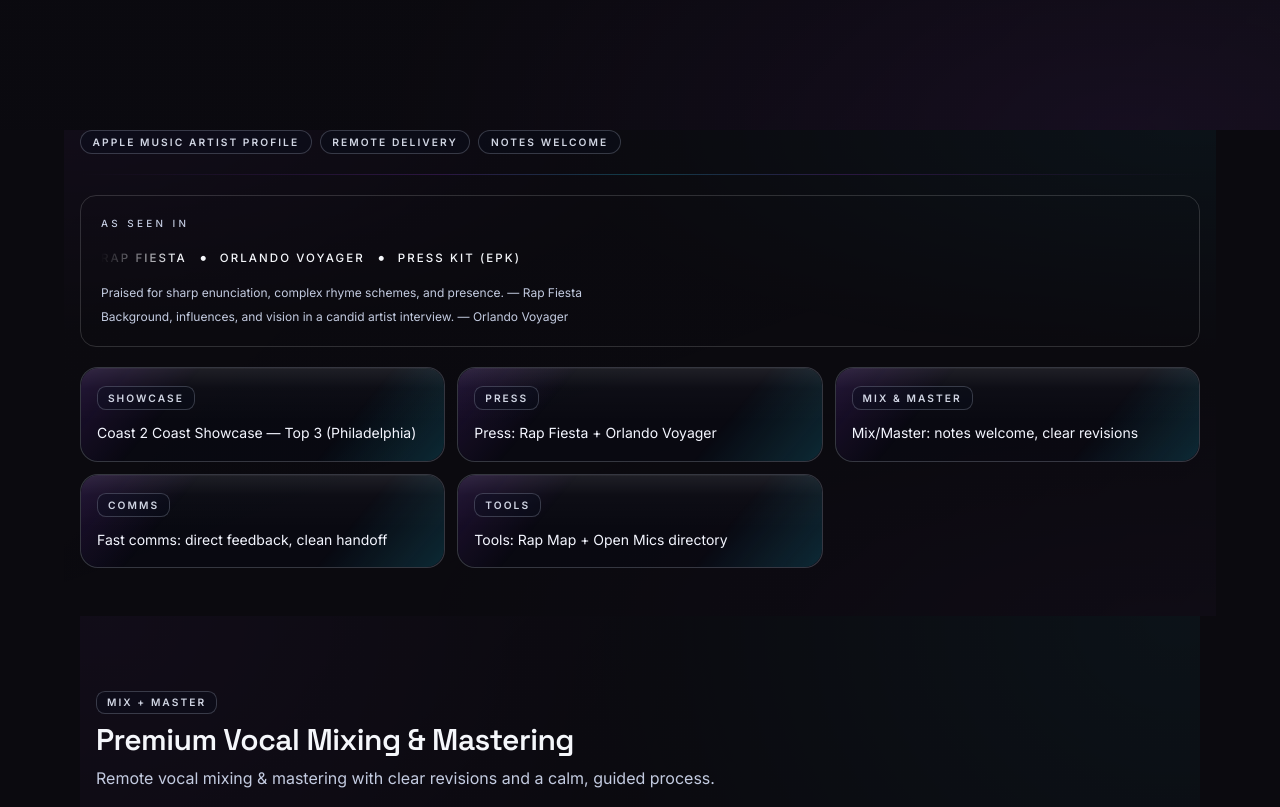
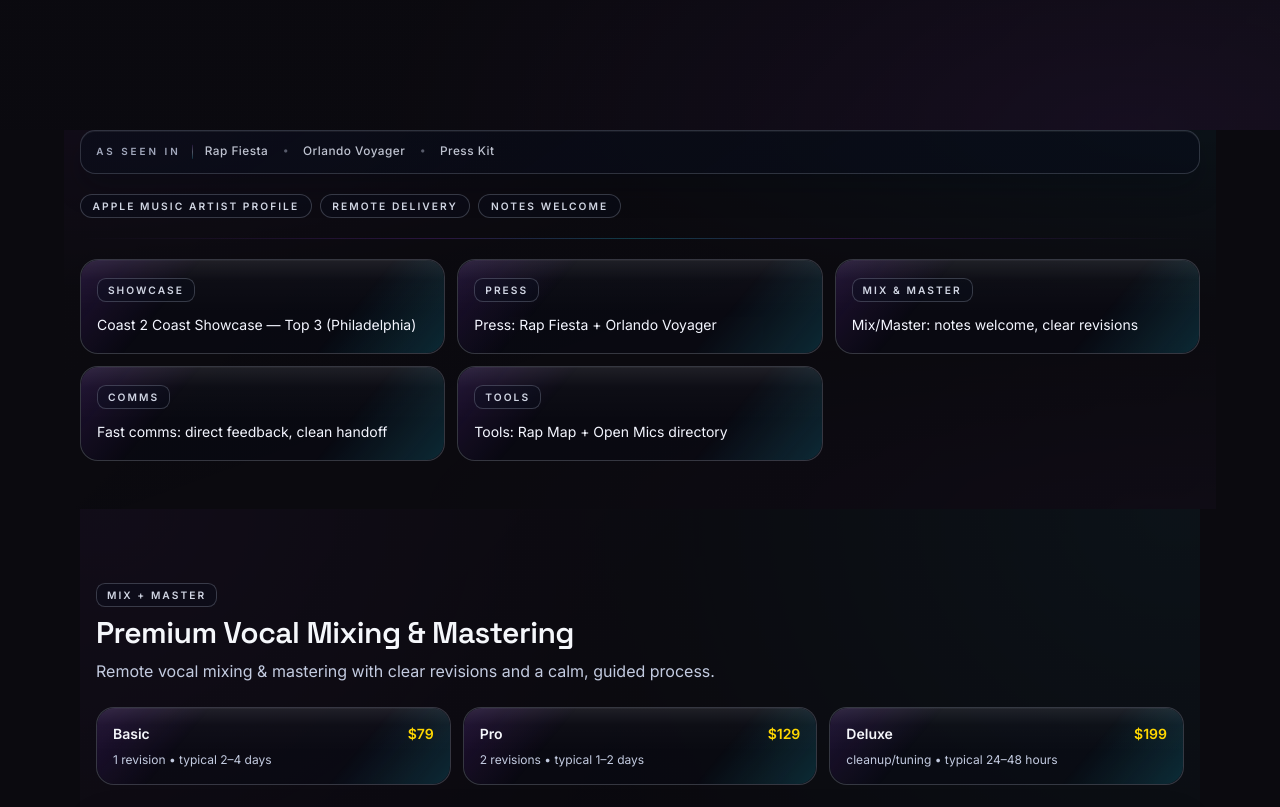
Before and after one commit to govangoes/calamari-crystal-site, a React (Vite) app: page / in a window 1280 px wide. Shown: the part 700-1507 px from the top of the page. Built offline with nearby package versions, Linux system fonts and the light colour scheme; no server answers.

Commit message:
style(home): add as-seen-in credibility strip

```diff
--- a/src/components/AsSeenIn.jsx
+++ b/src/components/AsSeenIn.jsx
@@ -8,56 +8,26 @@ const PRESS_ITEMS = [
     href: "https://orlandovoyager.com/interview/meet-go-van-goes-of-orlando/",
   },
   {
-    label: "Press Kit (EPK)",
+    label: "Press Kit",
     href: "https://www.govangoes.com/press",
   },
 ];
 
-const MICRO_QUOTES = [
-  "Praised for sharp enunciation, complex rhyme schemes, and presence. — Rap Fiesta",
-  "Background, influences, and vision in a candid artist interview. — Orlando Voyager",
-];
-
 export default function AsSeenIn({ className = "" }) {
-  const rootClassName = className
-    ? `rounded-2xl border border-white/10 bg-ink/30 p-4 sm:p-5 ${className}`
-    : "rounded-2xl border border-white/10 bg-ink/30 p-4 sm:p-5";
+  const rootClassName = ["as-seen-in", className].filter(Boolean).join(" ");
 
   return (
-    <section className={rootClassName} aria-label="Press credibility links">
-      <p className="text-[0.62rem] font-medium uppercase tracking-[0.34em] text-muted">
-        As Seen In
-      </p>
-
-      <div className="as-seen-scroll mt-3">
-        <div className="inline-flex min-w-max items-center gap-3 whitespace-nowrap pr-4">
-          {PRESS_ITEMS.map((item, index) => (
-            <span key={item.label} className="inline-flex items-center gap-3">
-              <a
-                href={item.href}
-                target="_blank"
-                rel="noreferrer"
-                className="text-[0.72rem] font-medium uppercase tracking-[0.18em] text-paperWhite/80 underline decoration-transparent underline-offset-4 transition hover:text-paperWhite hover:decoration-crystal focus-visible:outline-none focus-visible:ring-2 focus-visible:ring-crystal/60 focus-visible:ring-offset-2 focus-visible:ring-offset-ink"
-              >
-                {item.label}
-              </a>
-              {index < PRESS_ITEMS.length - 1 && (
-                <span aria-hidden="true" className="text-paperWhite/40">
-                  •
-                </span>
-              )}
-            </span>
-          ))}
-        </div>
-      </div>
-
-      <div className="mt-3 space-y-1">
-        {MICRO_QUOTES.map((line) => (
-          <p key={line} className="text-xs leading-relaxed text-muted">
-            {line}
-          </p>
+    <section className={rootClassName} aria-label="As Seen In">
+      <p className="as-seen-in__label">AS SEEN IN</p>
+      <ul className="as-seen-in__list">
+        {PRESS_ITEMS.map((item) => (
+          <li key={item.label}>
+            <a className="as-seen-in__item" href={item.href} target="_blank" rel="noreferrer">
+              {item.label}
+            </a>
+          </li>
         ))}
-      </div>
+      </ul>
     </section>
   );
 }
--- a/src/index.css
+++ b/src/index.css
@@ -475,6 +475,112 @@
     max-width: var(--cc-container-max);
   }
 
+  .as-seen-in {
+    display: grid;
+    grid-template-columns: minmax(0, 1fr);
+    gap: 0.5rem;
+    border-radius: 0.95rem;
+    border: 1px solid rgba(195, 203, 224, 0.2);
+    padding: 0.72rem 0.85rem;
+    background:
+      linear-gradient(145deg, rgba(10, 14, 30, 0.38), rgba(7, 11, 24, 0.33)), rgba(8, 12, 26, 0.28);
+    box-shadow:
+      inset 0 1px 0 rgba(255, 255, 255, 0.06),
+      0 14px 30px rgba(3, 7, 18, 0.24);
+  }
+
+  .as-seen-in__label {
+    position: relative;
+    margin: 0;
+    font-size: 0.62rem;
+    font-weight: 600;
+    line-height: 1;
+    letter-spacing: 0.3em;
+    text-transform: uppercase;
+    color: rgba(195, 203, 224, 0.82);
+  }
+
+  .as-seen-in__list {
+    display: flex;
+    flex-wrap: wrap;
+    align-items: center;
+    gap: 0.34rem 0.9rem;
+    list-style: none;
+    margin: 0;
+    padding: 0;
+    min-width: 0;
+  }
+
+  .as-seen-in__list li {
+    display: inline-flex;
+    align-items: center;
+    min-width: 0;
+  }
+
+  .as-seen-in__list li + li::before {
+    content: "•";
+    margin-right: 0.9rem;
+    color: rgba(195, 203, 224, 0.42);
+    font-size: 0.66rem;
+    line-height: 1;
+  }
+
+  .as-seen-in__item {
+    display: inline-flex;
+    align-items: center;
+    font-size: 0.74rem;
+    font-weight: 500;
+    letter-spacing: 0.04em;
+    color: rgba(236, 241, 255, 0.8);
+    text-decoration-line: underline;
+    text-decoration-color: transparent;
+    text-underline-offset: 0.2rem;
+    transition:
+      color 0.2s ease,
+      opacity 0.2s ease,
+      text-decoration-color 0.2s ease;
+  }
+
+  .as-seen-in__item:hover {
+    color: rgba(236, 241, 255, 0.94);
+    text-decoration-color: rgba(236, 241, 255, 0.58);
+  }
+
+  .as-seen-in__item:focus-visible {
+    border-radius: 0.3rem;
+    outline: 2px solid rgba(34, 211, 238, 0.72);
+    outline-offset: 2px;
+  }
+
+  @media (min-width: 640px) {
+    .as-seen-in {
+      grid-template-columns: auto minmax(0, 1fr);
+      align-items: center;
+      gap: 0.72rem;
+      padding-inline: 0.95rem;
+    }
+
+    .as-seen-in__label {
+      padding-right: 0.78rem;
+    }
+
+    .as-seen-in__label::after {
+      content: "";
+      position: absolute;
+      right: 0;
+      top: 50%;
+      width: 1px;
+      height: 0.9rem;
+      background: linear-gradient(
+        180deg,
+        rgba(111, 45, 168, 0.22),
+        rgba(195, 203, 224, 0.38),
+        rgba(34, 211, 238, 0.2)
+      );
+      transform: translateY(-50%);
+    }
+  }
+
   .mix-temple-root {
     background:
       linear-gradient(145deg, rgba(8, 12, 28, 0.9), rgba(6, 10, 22, 0.86)), rgba(6, 10, 22, 0.82);
@@ -704,29 +810,6 @@
     }
   }
 
-  .as-seen-scroll {
-    overflow-x: auto;
-    scrollbar-width: none;
-    -webkit-mask-image: linear-gradient(
-      to right,
-      transparent 0%,
-      rgba(0, 0, 0, 1) 7%,
-      rgba(0, 0, 0, 1) 93%,
-      transparent 100%
-    );
-    mask-image: linear-gradient(
-      to right,
-      transparent 0%,
-      rgba(0, 0, 0, 1) 7%,
-      rgba(0, 0, 0, 1) 93%,
-      transparent 100%
-    );
-  }
-
-  .as-seen-scroll::-webkit-scrollbar {
-    display: none;
-  }
-
   .menu-overlay {
     position: fixed;
     inset: 0;
--- a/src/pages/Home.jsx
+++ b/src/pages/Home.jsx
@@ -57,6 +57,7 @@ export default function Home() {
       <section id="proof" className="relative mx-auto max-w-6xl isolate overflow-hidden px-4 pb-12">
         <PsychedelicTextureLayer variant="section" strength="low" />
         <div className="relative z-[1] space-y-5">
+          <AsSeenIn />
           <div className="flex flex-wrap items-center gap-2 text-xs text-muted">
             {proofItems.map((item) => (
               <CrystalBadge key={item} variant="chip">
@@ -65,7 +66,6 @@ export default function Home() {
             ))}
           </div>
           <Hairline />
-          <AsSeenIn className="border-white/15 bg-ink/25" />
           <ProofGrid />
         </div>
       </section>
```
Also changed, not shown: 1 other file (tests, documents, lock files or other folders).
